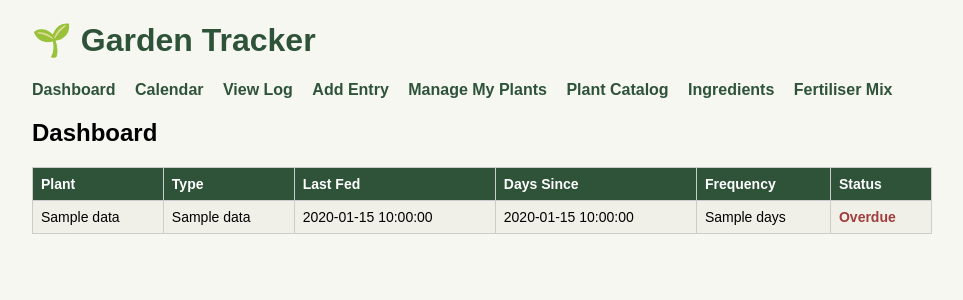
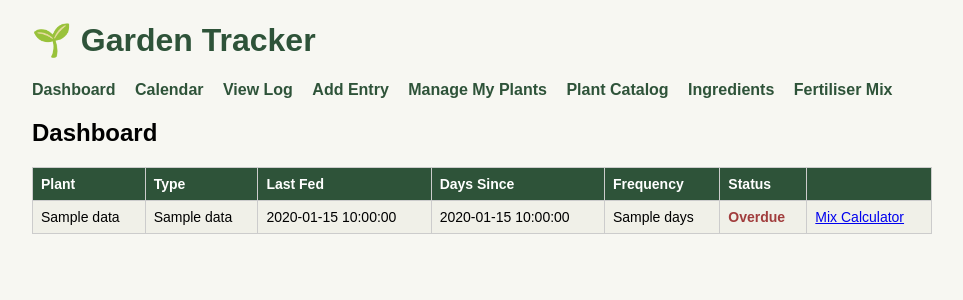
Before and after one commit to WarlockAUS/garden-tracker, a Flask app: template templates/dashboard.html in a window 1280 px wide. Shown: the top 300 px of the page, without its empty margins (158-1121 px from the left). Run offline with Flask 3, Linux system fonts and the light colour scheme; the template is opened without the code that fills it: most values are stand-ins (such as "Sample title", 1, 10 or a date in 2020); parts of the project's set-up code (start-up, migrations or seed data) failed here and were passed over.

Commit message:
Add Mix Calculator link and adjust table column span

```diff
--- a/templates/dashboard.html
+++ b/templates/dashboard.html
@@ -9,6 +9,7 @@
         <th>Days Since</th>
         <th>Frequency</th>
         <th>Status</th>
+        <th></th>
     </tr>
     {% for d in data %}
     <tr>
@@ -30,9 +31,10 @@
                 <span>No Schedule Set</span>
             {% endif %}
         </td>
+        <td><a href="{{ url_for('mix_calculator', plant_id=d.plant_id) }}">Mix Calculator</a></td>
     </tr>
     {% else %}
-    <tr><td colspan="6">No plants yet. Go to Manage Plants to add one.</td></tr>
+    <tr><td colspan="7">No plants yet. Go to Manage Plants to add one.</td></tr>
     {% endfor %}
 </table>
 {% endblock %}
```
